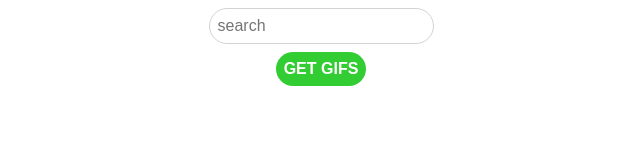
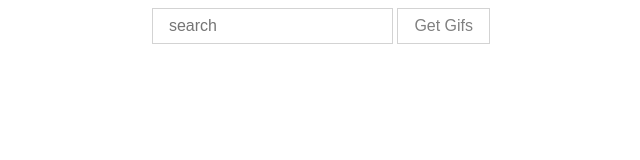
Before and after one commit to anayadesign/Giphy-Gallery, a plain HTML site: page index.html in a window 1280 px wide. Shown: the whole page, without its empty margins (319-959 px from the left). Drawn offline with Linux system fonts and the light colour scheme.

Commit message:
Slight restyling
• UI edits
• Moved colors to variables

```diff
--- a/styles/sass/_searchbar.scss
+++ b/styles/sass/_searchbar.scss
@@ -1,19 +1,25 @@
 .input-search {
-  color: gray;
-  padding: .5em;
-  display: block;
+  color: $color-gray;
+  padding: .5em 1em;
+  display: inline-block;
   margin: .5em auto;
-  border: 1px solid lightgray;
-  border-radius: 18px;
+  border: 1px solid $color-light-gray;
+  border-radius: 0;
+  &:focus {
+    outline: none;
+  }
 }
 .btn-search {
-  display: block;
-  padding: .5em;
-  border: 0;
-  border-radius: 18px;
+  display: inline-block;
+  padding: .5em 1em;
+  border-radius: 0;
   margin: .5em auto;
-  background-color: limegreen;
-  color: white;
-  font-weight: bold;
-  text-transform: uppercase;
+  border: 1px solid $color-light-gray;
+  background-color: $color-white;
+  color: $color-gray;
+  font-weight: normal;
+  text-transform: capitalize;
+  &:focus {
+    outline: none;
+  }
 }
--- a/styles/sass/_variables.scss
+++ b/styles/sass/_variables.scss
@@ -3,9 +3,11 @@ $font-stack: "HelveticaNeue-Light", "Helvetica Neue Light", "Helvetica Neue", He
 
 // Colors
 $color-blue: #1565c0;
-$color-dark-gray: #333;
-$color-medium-gray: #999;
-$color-light-gray: #ddd;
+$color-black: #333;
+$color-dark-gray: darkgray;
+$color-gray: gray;
+$color-light-gray: lightgray;
+$color-white: white;
 
 // Font Colors
 $color-font: $color-dark-gray;
```
Also changed, not shown: styles/css/main.css.
